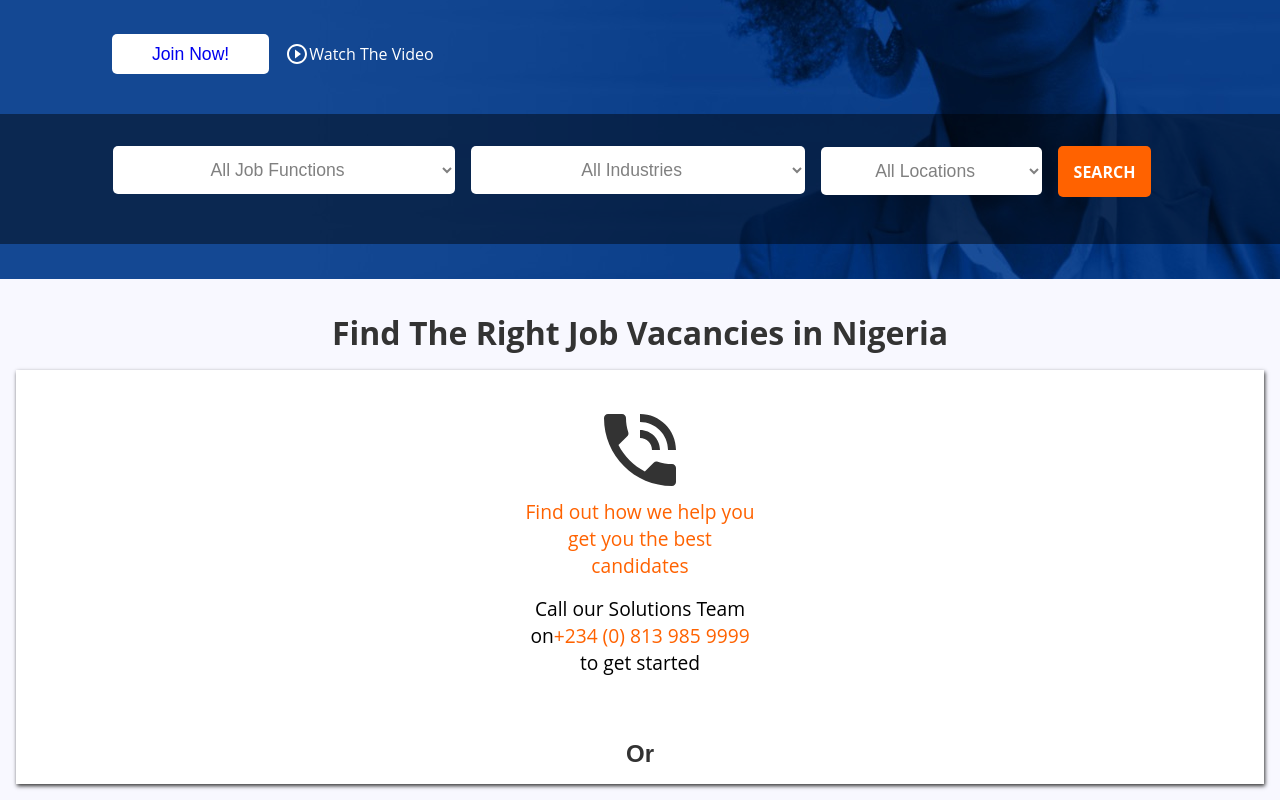
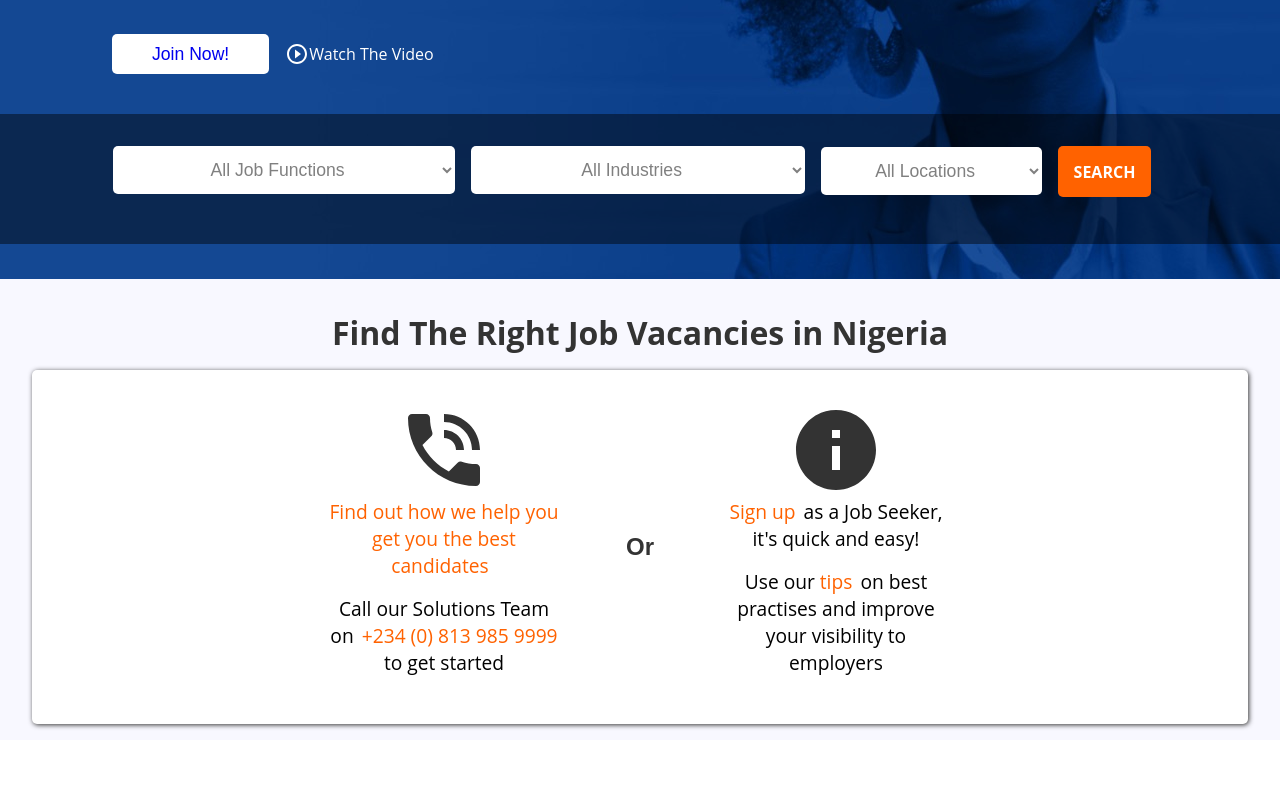
Before and after one commit to Maxinth/Jobberman-ui-clone, a React (Create React App) app: page / in a window 1280 px wide. Shown: the part 349-1149 px from the top of the page. After the commit the page ends 1089 px from the top, so only its background shows below. Built offline with nearby package versions, Linux system fonts and the light colour scheme.

Commit message:
added HelpSection

```diff
--- a/src/components/FindHelp/FindOut.js
+++ b/src/components/FindHelp/FindOut.js
@@ -1,21 +1,30 @@
 import React from "react";
 import PhoneInTalkIcon from "@material-ui/icons/PhoneInTalk";
-import { FindOutContainer, Text, TextContainer } from "./findHelp.elements";
+import {
+  FindOutContainer as Container,
+  Text,
+  TextContainer,
+} from "./findHelp.elements";
+import { Link } from "react-router-dom";
 const FindOut = () => {
   return (
-    <FindOutContainer>
+    <Container>
       <PhoneInTalkIcon />
       <TextContainer>
-        <Text colored={true}>
-          Find out how we help you get you the best candidates
-        </Text>
+        <Link to="/employer">
+          <Text colored={true}>
+            Find out how we help you get you the best candidates
+          </Text>
+        </Link>
       </TextContainer>
       <TextContainer>
         Call our Solutions Team on
-        <Text colored={true}>+234 (0) 813 985 9999 </Text>
+        <Text colored={true} shift={true}>
+          +234 (0) 813 985 9999{" "}
+        </Text>
         to get started
       </TextContainer>
-    </FindOutContainer>
+    </Container>
   );
 };
 
--- a/src/components/FindHelp/HelpSection.js
+++ b/src/components/FindHelp/HelpSection.js
@@ -1,11 +1,13 @@
 import React from "react";
 import { HelpBox, Text } from "./findHelp.elements";
 import FindOut from "./FindOut";
+import SignUpAs from "./SignUpAs";
 const HelpSection = () => {
   return (
     <HelpBox>
       <FindOut />
       <Text orText={true}>Or</Text>
+      <SignUpAs />
     </HelpBox>
   );
 };
--- /dev/null
+++ b/src/components/FindHelp/SignUpAs.js
@@ -0,0 +1,30 @@
+import React from "react";
+import InfoIcon from "@material-ui/icons/Info";
+import {
+  FindOutContainer as Container,
+  TextContainer,
+  Text,
+} from "./findHelp.elements";
+import { Link } from "react-router-dom";
+const SignUpAs = () => {
+  return (
+    <Container>
+      <InfoIcon />
+      <TextContainer>
+        <Link to="sign-up">
+          <Text colored={true}>Sign up</Text>
+        </Link>
+        as a Job Seeker, it's quick and easy!
+      </TextContainer>
+      <TextContainer>
+        Use our
+        <Link to="/job-seeker">
+          <Text colored={true}> tips</Text>
+        </Link>
+        on best practises and improve your visibility to employers
+      </TextContainer>
+    </Container>
+  );
+};
+
+export default SignUpAs;
--- a/src/components/FindHelp/findHelp.elements.js
+++ b/src/components/FindHelp/findHelp.elements.js
@@ -2,7 +2,7 @@ import styled from "styled-components";
 import { global } from "../../globalStyles";
 const Container = styled.section`
   background: ghostwhite;
-  padding: 1rem;
+  padding: 1rem 2rem;
 `;
 
 const Heading = styled.h2`
@@ -21,25 +21,47 @@ const Heading = styled.h2`
   }
 `;
 
-const HelpBox = styled.section`
-  background: #fff;
-  box-shadow: 1px 2px 4px #333;
-  display: flex;
-  align-items: center;
-  justify-content: center;
-  flex-direction: column;
-`;
-
 const Text = styled.span`
   color: ${({ colored }) => (colored ? global.mainOrange : "#333")};
   font-size: ${({ orText }) => (orText ? " 1.5rem" : "unset")};
   font-weight: ${({ orText }) => (orText ? " 700" : "unset")};
   margin: ${({ orText }) => (orText ? " 1rem 0" : "unset")};
   font-family: ${({ orText }) => (orText ? `"Raleway", sans-serif` : "unset")};
+  margin-left: ${({ shift }) => (shift ? "0.5rem" : "unset")};
+`;
+
+const HelpBox = styled.section`
+  background: #fff;
+  box-shadow: 1px 1px 5px #333;
+  display: flex;
+  align-items: center;
+  justify-content: center;
+  flex-direction: column;
+  border-radius: 5px;
+
+  @media (min-width: 1024px) {
+    flex-direction: row;
+
+    > * {
+      margin-left: 2rem;
+    }
+
+    section:first-child {
+      margin-left: unset;
+    }
+  }
 `;
 
 const TextContainer = styled.p`
   margin-bottom: 1rem;
+
+  a {
+    margin-right: 0.5rem;
+  }
+
+  /* ${Text} {
+    margin-left: ${({ shift }) => (shift ? "0.7rem" : "unset")};
+  } */
 `;
 
 const FindOutContainer = styled.section`
```
Also changed, not shown: 1 other file (tests, documents, lock files or other folders).
